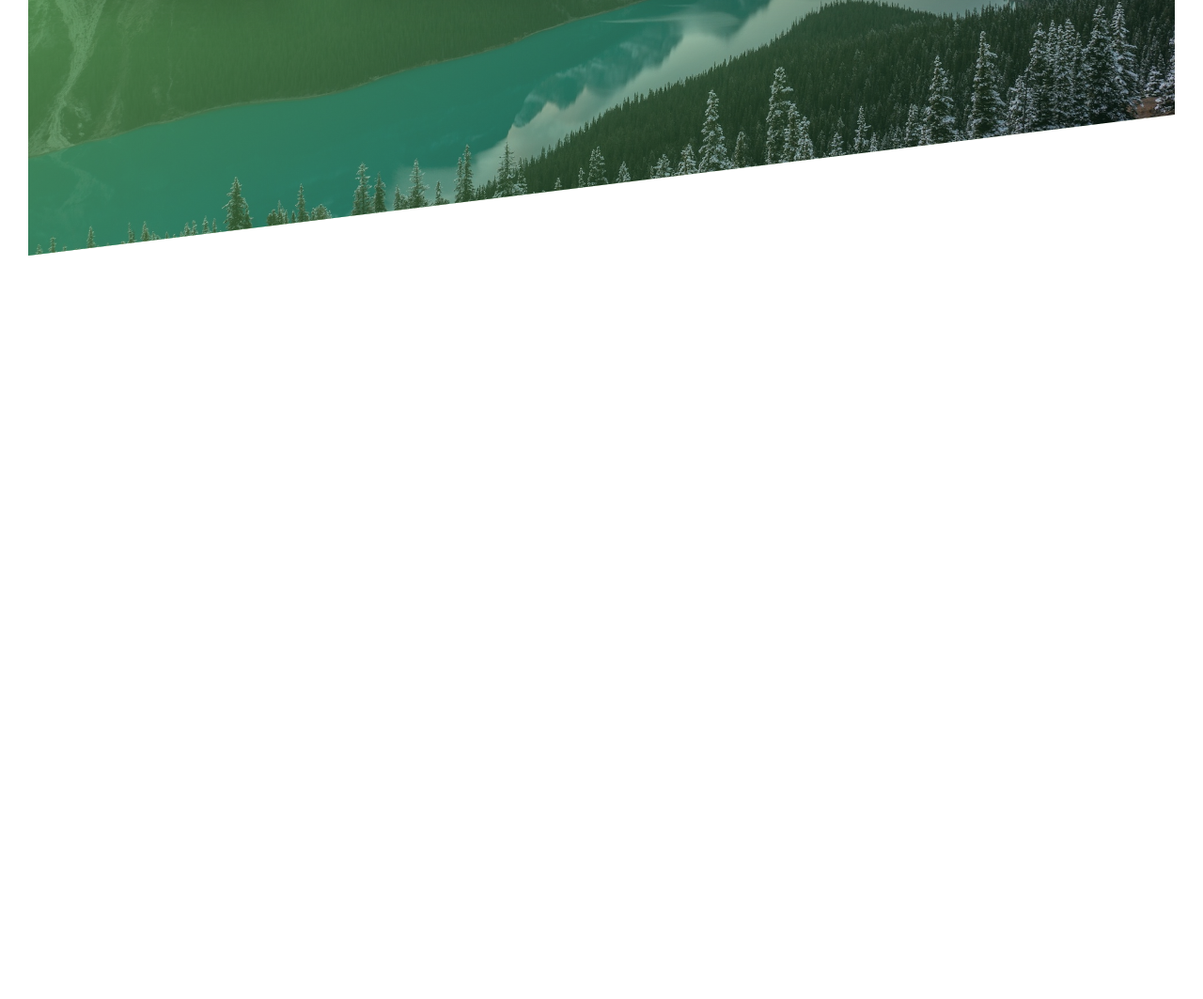
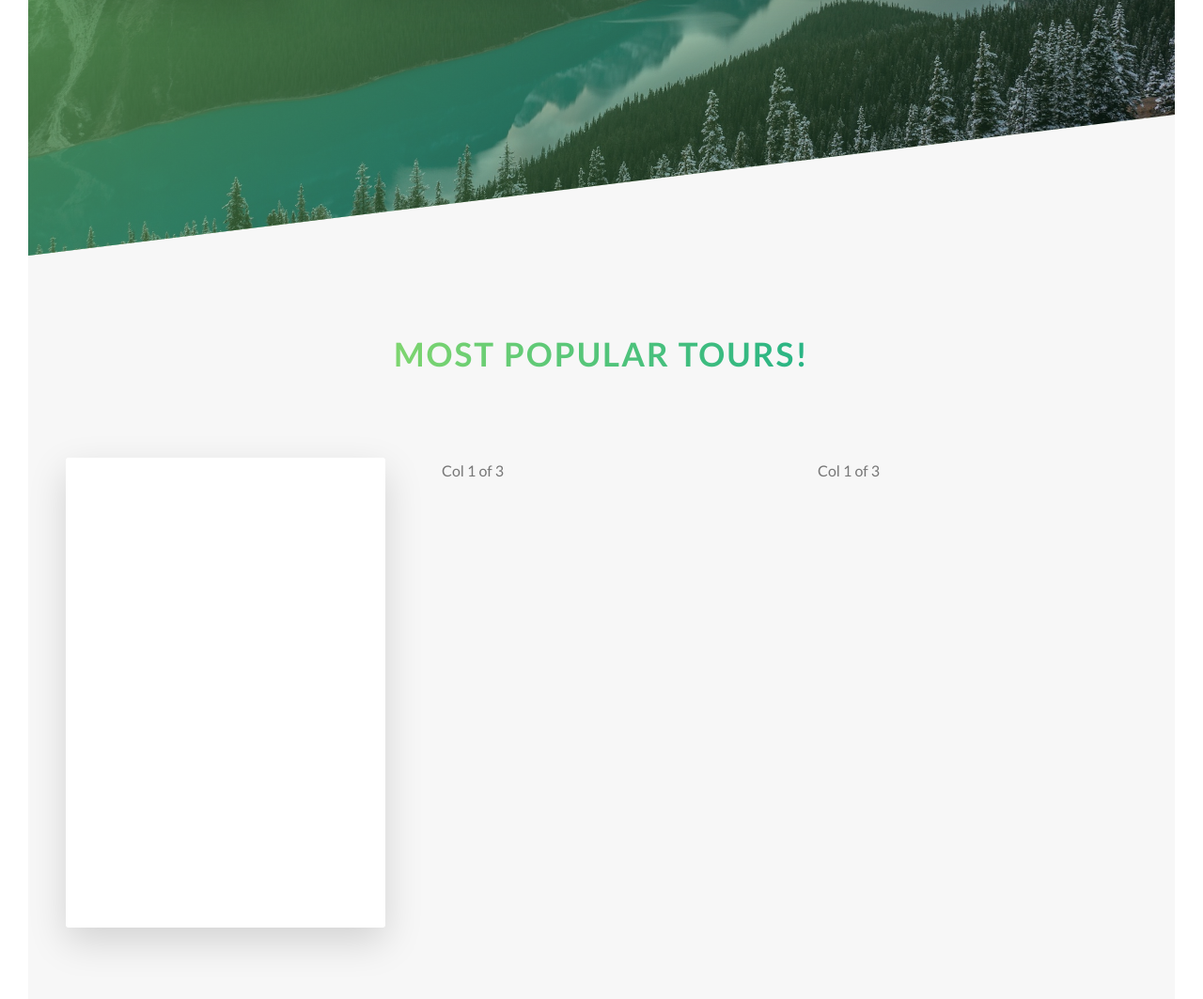
Before and after one commit to UnknownMonk/Responsive-Sass-Website-Using-Floats-and-Grids, a website: page index.html in a window 1280 px wide. Shown: the part 1919-2982 px from the top of the page at 94% size. Before the commit the page ends 2191 px from the top, so only its background shows below. Drawn offline with Linux system fonts and the light colour scheme.

Commit message:
added card.scss

```diff
--- a/index.html
+++ b/index.html
@@ -99,6 +99,33 @@
       </div>
 
     </section>
+
+
+    <section class="section-tours
+    ">
+      <div class="u-center-text u-margin-bottom-big">
+        <h2 class="heading-secondary">
+          Most popular tours!
+        </h2>
+      </div>
+      <div class="row">
+        <div class="col-1-of-3">
+          <div class="card">
+            <div class="card__side card__side--front">
+              Front
+            </div>
+            <div class="card__side card__side--back card__side--back-1 ">
+              Back
+            </div>
+          </div>
+        </div>
+        <div class="col-1-of-3">
+          Col 1 of 3
+        </div>
+        <div class="col-1-of-3">
+          Col 1 of 3
+        </div>
+    </section>
   </main>
 
   <!--
--- a/sass/abstracts/_variables.scss
+++ b/sass/abstracts/_variables.scss
@@ -1,8 +1,18 @@
 $color-primary: #55c57a;
 $color-primary-light: #7ed56f;
 $color-primary-dark:#28b485;
+
+
+
+$color-secondary-light: #ffb900;
+$color-secondary-dark: #ff7730;
+
+$color-tertiary-light: #2998ff;
+$color-tertiary-dark: #5643fa;
+
 $color-grey-dark: #777;
 $color-grey-light-1: #f7f7f7;
+
 $color-white: #fff;
 $color-black: #000;
 
--- /dev/null
+++ b/sass/components/_card.scss
@@ -0,0 +1,41 @@
+.card {
+  perspective: 150rem;
+  -moz-perspective: 150rem;
+  position: relative;
+  height: 50rem;
+
+  &__side {
+    color: #fff;
+    font-size: 2rem;
+
+    height: 50rem;
+    transition: all 0.8s ease;
+    position: absolute;
+    top: 0;
+    left: 0;
+    width: 100%;
+    backface-visibility: hidden;
+    border-radius: 3px;;
+    box-shadow: 0 1.5rem 4rem rgba($color-black, .15);
+
+    &--front {
+      background-color: $color-white;
+    }
+
+    &--back {
+      background-color: green;
+      transform: rotateY(180deg);
+
+      &-1 {
+        background-image: linear-gradient(to right bottom, $color-secondary-light, $color-secondary-dark);
+      }
+    }
+  }
+
+  &:hover &__side--front {
+    transform: rotateY(180deg);
+  }
+  &:hover &__side--back {
+    transform: rotateY(0deg);
+  }
+}
--- a/sass/main.scss
+++ b/sass/main.scss
@@ -9,7 +9,9 @@
 @import "base/typography";
 @import "base/utilities";
 
+
 @import "components/button";
+@import "components/card.scss";
 @import "components/composition";
 @import "components/feature-box";
 
--- a/sass/pages/_home.scss
+++ b/sass/pages/_home.scss
@@ -17,3 +17,9 @@
   }
 
 }
+
+.section-tours {
+  background-color: $color-grey-light-1;
+  padding: 25rem 0 50rem 0;
+  margin-top: -10rem;
+}
```
Also changed, not shown: css/style.css.
